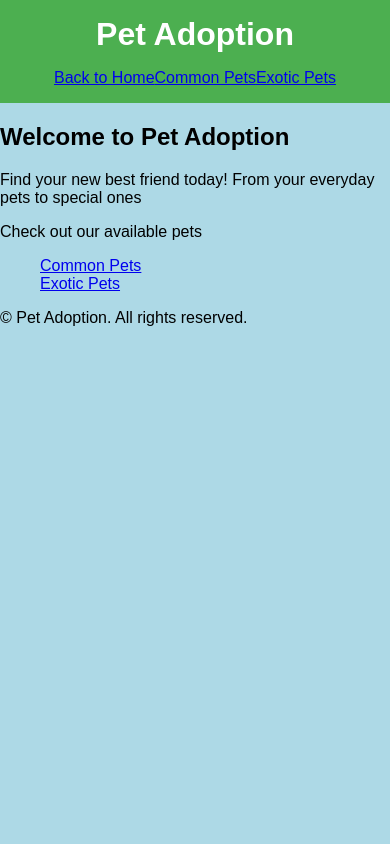
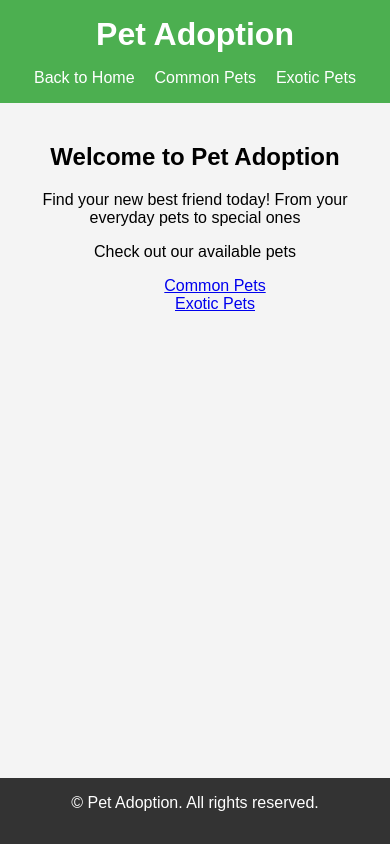
Before and after one commit to Trebzo/AD-Task-1, a PHP site: page / in a window 390 px wide. Run offline with PHP 8.4, Linux system fonts and the light colour scheme.

Commit message:
Enhance CSS styling with pet cards, navigation, and responsive layout

```diff
--- a/assets/css/styles.css
+++ b/assets/css/styles.css
@@ -2,7 +2,7 @@ body{
     font-family: Arial, sans-serif;
     margin: 0;
     padding: 0;
-    background-color: #add9e6;
+    background-color: #f4f4f4;
     display: flex;
     flex-direction: column;
     min-height: 100vh;
@@ -19,9 +19,6 @@ header h1{
     margin: 0;
 }
 
-header ul{
-    list-style-type: none;
-}
 ul{
     list-style-type: none;
 }
@@ -32,3 +29,86 @@ nav ul{
     justify-content: center;
     margin-bottom: 0;
 }
+
+nav ul li{
+    margin: 0 10px;
+}
+
+nav ul li a{
+    color: white;
+    text-decoration: none;
+}
+
+nav ul li a:hover{
+    text-decoration: underline;
+}
+
+main{
+    flex: 1;
+    padding: 20px;
+    text-align: center;
+}
+
+footer{
+    background-color: #333;
+    color: white;
+    padding: 1rem;
+    text-align: center;
+}
+
+.pet-list{
+    display: flex;
+    flex-wrap: wrap;
+    justify-content: center;
+    margin-top: 20px;
+}
+
+.pet-card{
+    background-color: white;
+    border: 1px solid #ddd;
+    border-radius: 5px;
+    padding: 15px;
+    margin: 10px;
+    width: 300px;
+    text-align: center;
+    box-shadow: 0 4px 6px rgba(0, 0, 0, 0.1);
+}
+
+.pet-card img{
+    width: 100%;
+    max-height: 200px;
+    object-fit: cover;
+    border-radius: 5px;
+}
+
+.pet-card h3{
+    margin-top: 10px;
+}
+
+.pet-card p{
+    margin-bottom: 10px;
+}
+
+.available{
+    color: green;
+    font-weight: bold;
+}
+
+.not-available{
+    color: red;
+    font-weight: bold;
+}
+
+.back-button{
+    display: inline-block;
+    padding: 10px 20px;
+    background-color: #4caf50;
+    color: white;
+    text-decoration: none;
+    border-radius: 5px;
+    margin-top: 20px;
+}
+
+.back-button:hover{
+    background-color: #45a049;
+}
```
